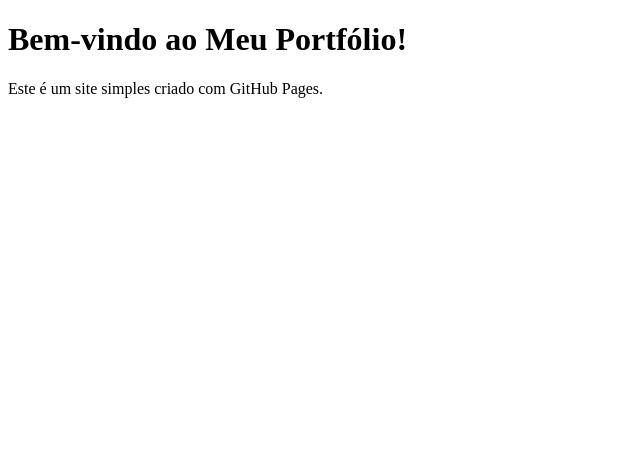
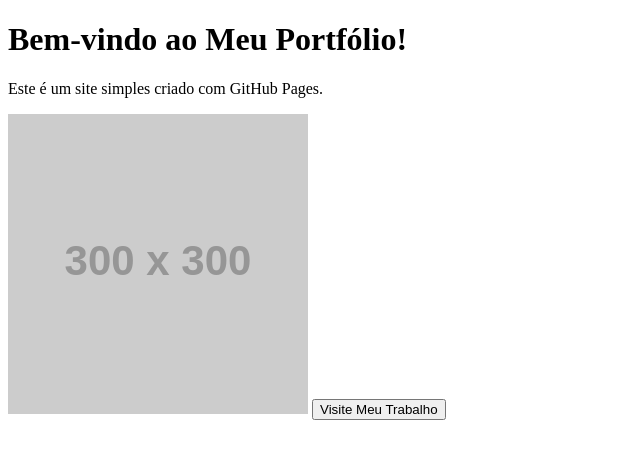
Before and after one commit to IzabellaMaia/graficdesigner, a plain HTML site: page index.html in a window 1280 px wide. Shown: the whole page, without its empty margins (0-640 px from the left). Drawn offline with Linux system fonts and the light colour scheme; placeholder pictures from the web are drawn by us.

Commit message:
Update index.html

```diff
--- a/index.html
+++ b/index.html
@@ -10,3 +10,9 @@
     <p>Este é um site simples criado com GitHub Pages.</p>
 </body>
 </html>
+
+<img src="https://via.placeholder.com/300" alt="Minha Imagem" width="300">
+
+<a href="https://seu-link-aqui.com" target="_blank">
+    <button>Visite Meu Trabalho</button>
+</a>
```
